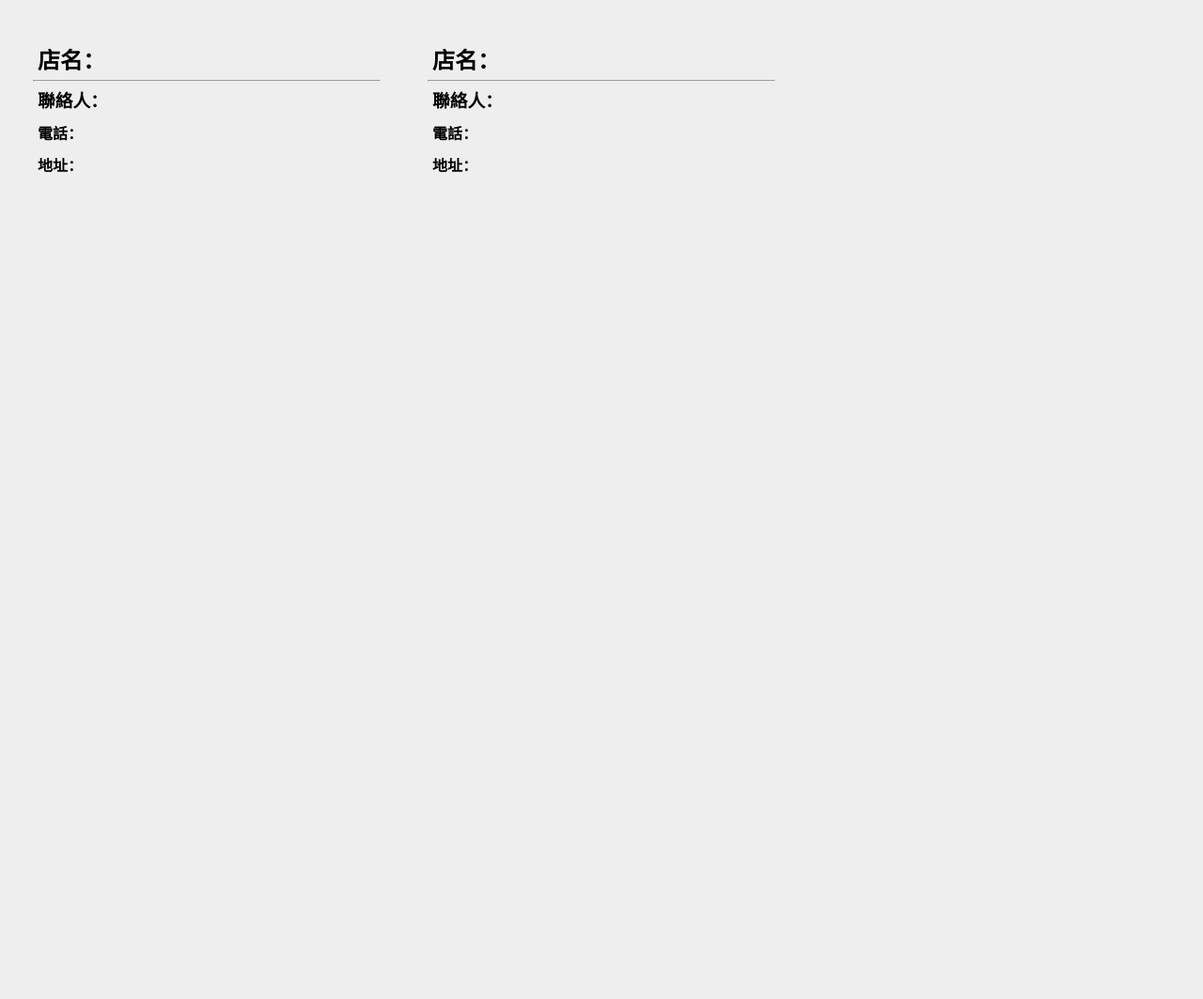
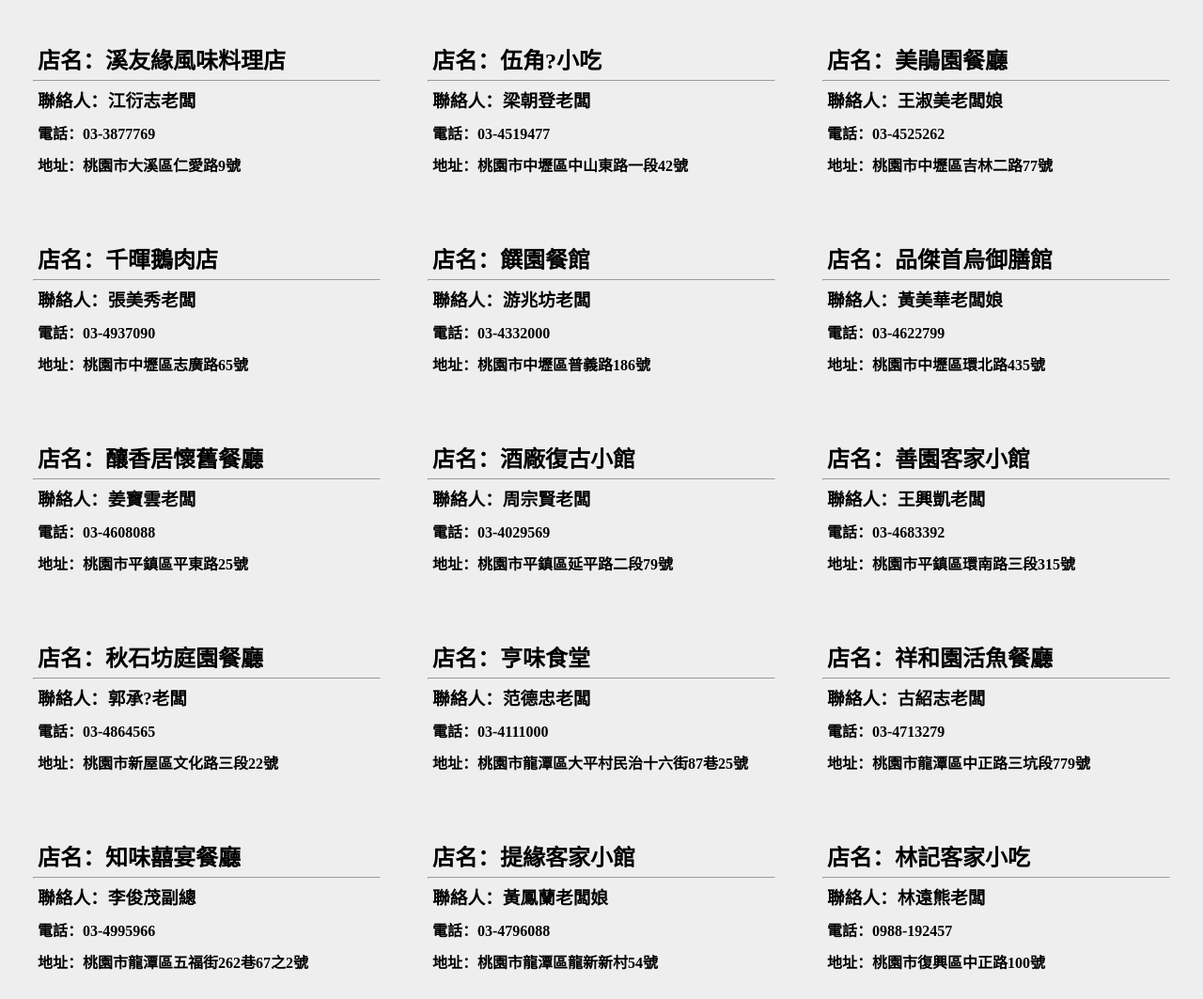
Before and after one commit to Dartarus/Vue_JSON_AJAX, a plain HTML site: page index.html in a window 1280 px wide. Shown: the top 1063 px of the page at 94% size. Before the commit the page ends 800 px from the top, so only its background shows below. Drawn offline with nearby package versions, Linux system fonts and the light colour scheme.

Commit message:
JSON和AJAX完成˙

```diff
--- a/index.html
+++ b/index.html
@@ -10,19 +10,12 @@
     <!-- 內容區塊：顯示所有餐廳 -->
     <section id="content">
         <!-- 每一間餐廳資訊 -->
-        <div class="box">
-            <h2>店名：</h2>
+        <div class="box" v-for="d in datas">
+            <h2>店名：{{ d.店名 }}</h2>
             <hr>
-            <h3>聯絡人：</h3>
-            <h4>電話：</h4>
-            <h4>地址：</h4>
-        </div>
-        <div class="box">
-            <h2>店名：</h2>
-            <hr>
-            <h3>聯絡人：</h3>
-            <h4>電話：</h4>
-            <h4>地址：</h4>
+            <h3>聯絡人：{{ d.聯絡人 }}</h3>
+            <h4>電話：{{ d.連絡電話 }}</h4>
+            <h4>地址：{{ d.地址 }}</h4>
         </div>
     </section>
 
--- a/script.js
+++ b/script.js
@@ -15,9 +15,11 @@ new Vue({
         xhr.onload = () => {
             //將 JSON 資料轉為物件
             var obj = JSON.parse(xhr.responseText);
+            //資料 = 物件.資料名稱.資料名稱
+            this.datas = obj.result.records;
 
-            console.log(obj);
-        }
+            console.log(this.datas);
+         }
     }
 });
 
```
